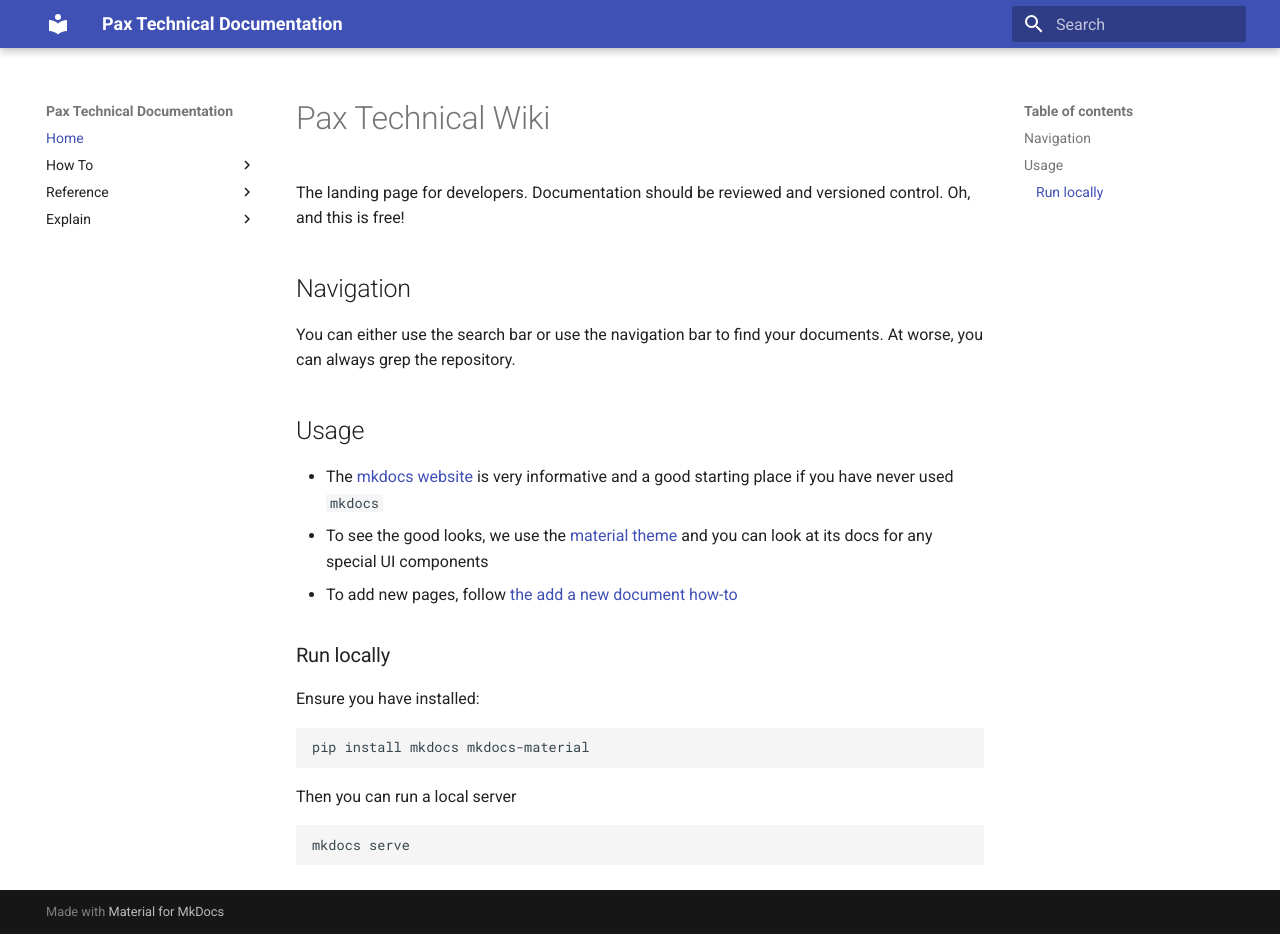
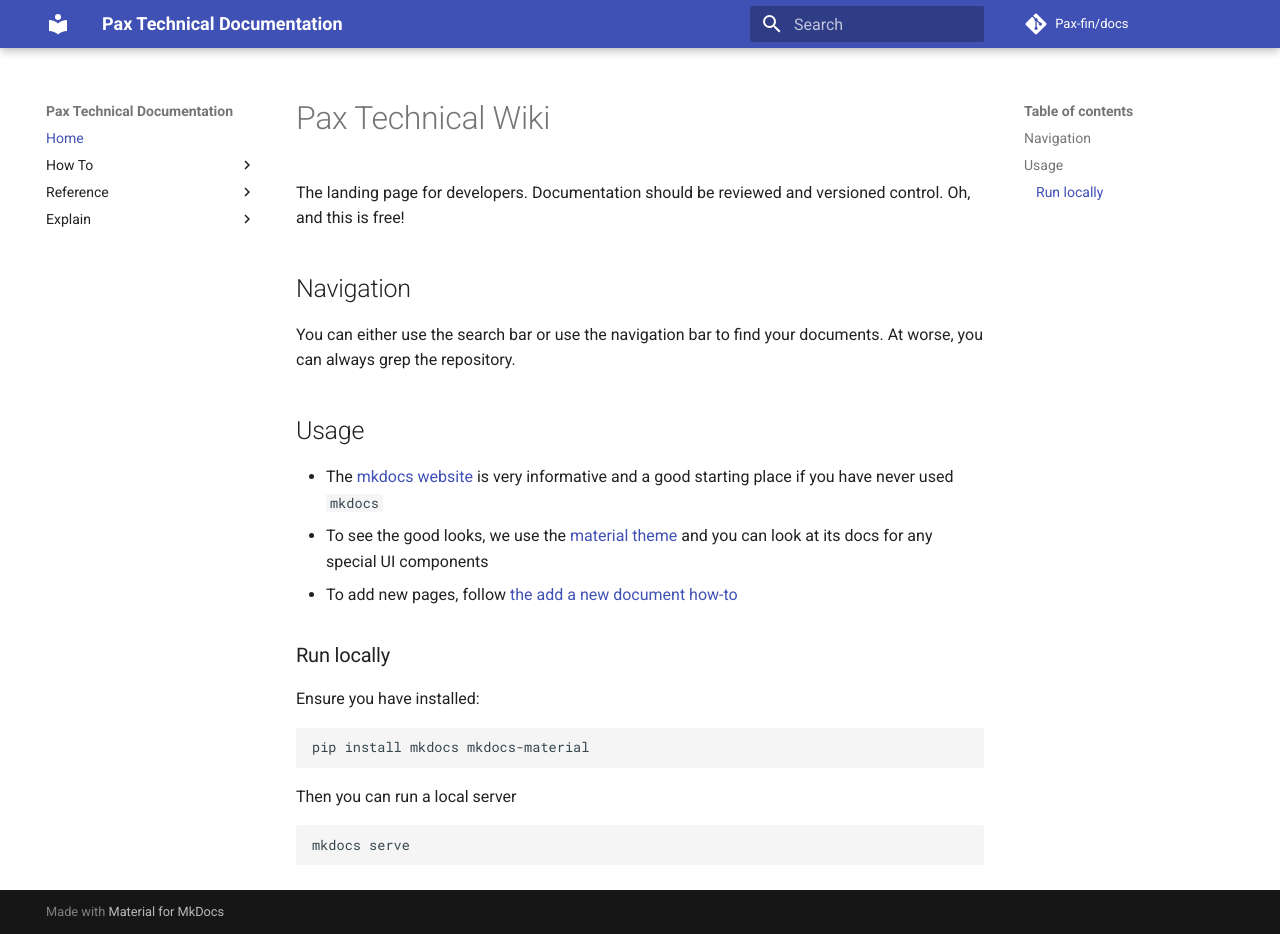
Before and after one commit to Pax-fin/docs, an MkDocs documentation site: the page built from docs/index.md, in a window 1280 px wide and 934 px high. Built offline with MkDocs 1.6.1 and Material for MkDocs 9.7.7, drawn with Linux system fonts in a browser that asks for light colours; comment, search, counter and statistics services are not loaded.

Commit message:
adds metadata

```diff
--- a/mkdocs.yml
+++ b/mkdocs.yml
@@ -1,4 +1,8 @@
 site_name: Pax Technical Documentation
+site_description: 'Pax Financial knowledge base'
+docs_dir: docs/
+repo_name: Pax-fin/docs
+repo_url: https://github.com/Pax-fin/docs
 nav:
   - Home: index.md
   - 'How To':
```
